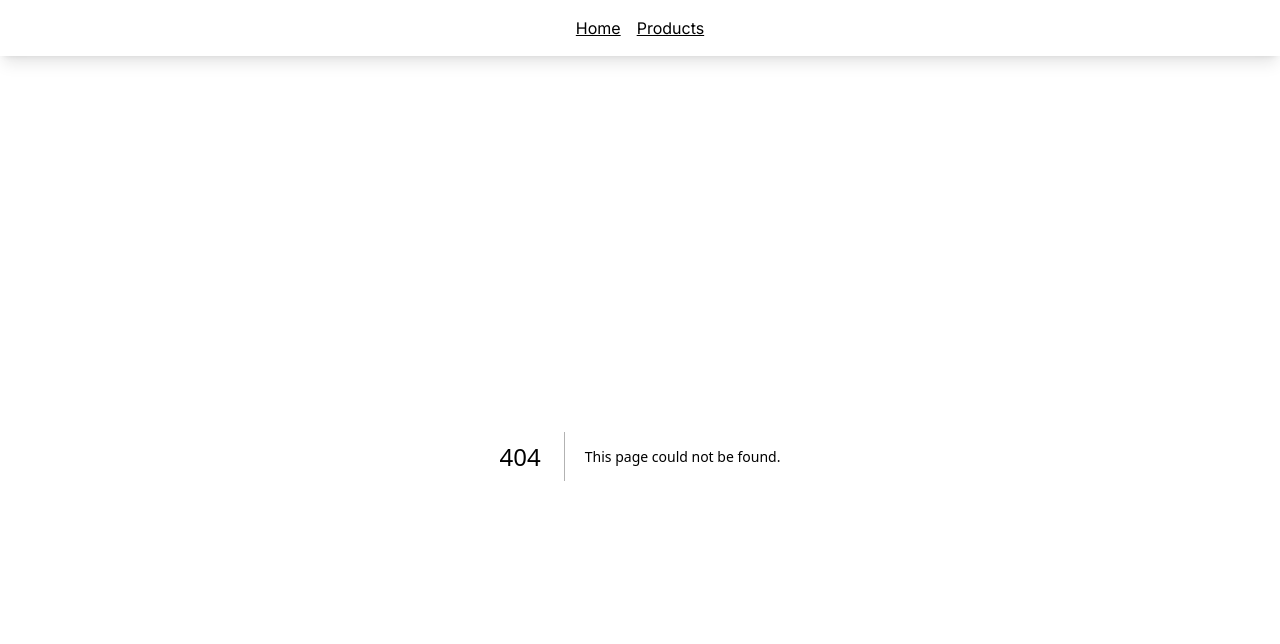
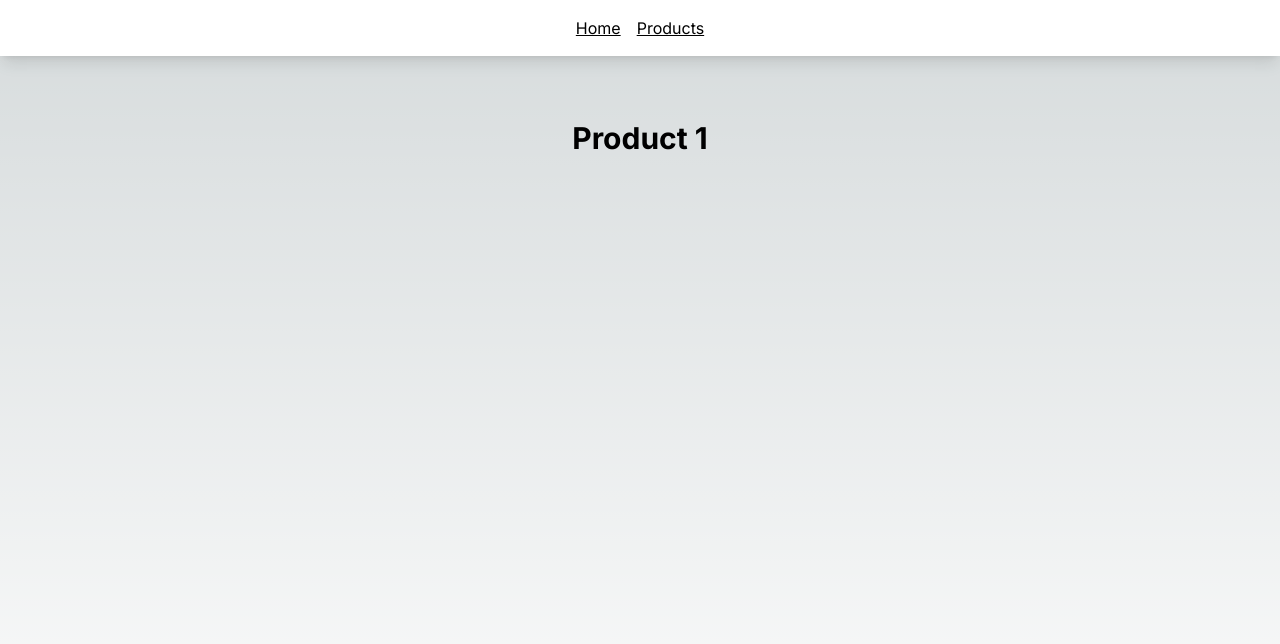
Before and after one commit to Pacific112/ecommerce-kursik, a Next.js app: page /products/1 in a window 1280 px wide. Before the commit this address had no page. Shown: the top 644 px of the page. Built offline with nearby package versions, Linux system fonts and the light colour scheme.

Commit message:
[feat] Add single product page

```diff
--- /dev/null
+++ b/src/app/products/[productId]/page.tsx
@@ -0,0 +1,17 @@
+type Props = {
+	params: {
+		productId: string;
+	};
+};
+
+const SingleProductPage = ({ params }: Props) => {
+	const { productId } = params;
+
+	return (
+		<main className="flex min-h-screen w-full justify-center p-16">
+			<h1 className="text-3xl font-bold">Product {productId}</h1>
+		</main>
+	);
+};
+
+export default SingleProductPage;
--- a/src/app/products/page.tsx
+++ b/src/app/products/page.tsx
@@ -1,7 +1,7 @@
 const ProductsPage = () => {
 	return (
 		<main className="flex min-h-screen w-full justify-center p-16">
-			<h1 className="mx-auto text-3xl font-bold">Products Page</h1>
+			<h1 className="text-3xl font-bold">Products Page</h1>
 		</main>
 	);
 };
```
